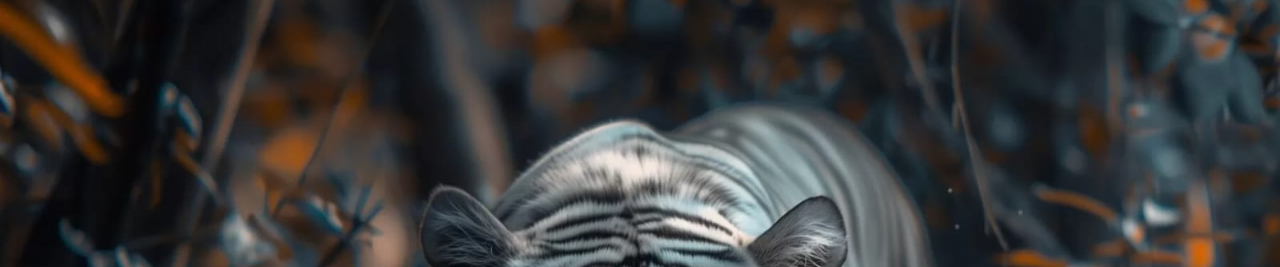
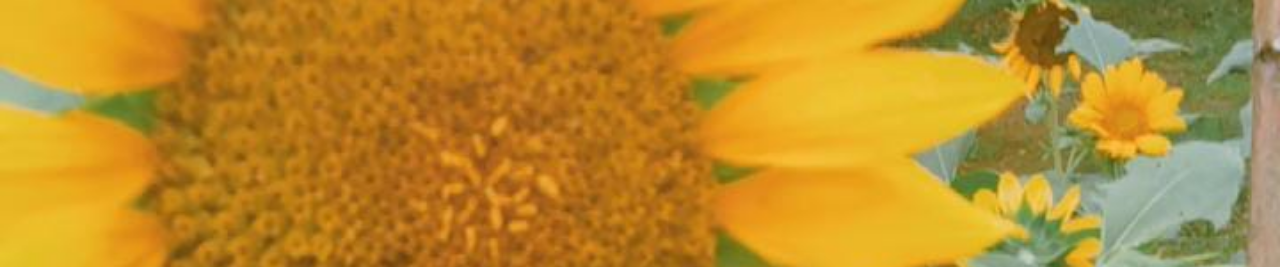
Before and after one commit to nuerul-fatimah/cek-khodam-nurul, a plain HTML site: page index.html in a window 1280 px wide. Shown: the top 267 px of the page. Drawn offline with Linux system fonts and the light colour scheme.

Commit message:
update img

```diff
--- a/style.css
+++ b/style.css
@@ -1,6 +1,6 @@
 body {
     font-family: 'Roboto', sans-serif;
-    background-image: url('img/kucing.jpeg');
+    background-image: url('img/bunga.jpeg');
     background-size: cover;
     background-position: center;
     display: flex;
```
Also changed, not shown: img/bunga.jpeg (added), img/kucing.jpeg (deleted).
